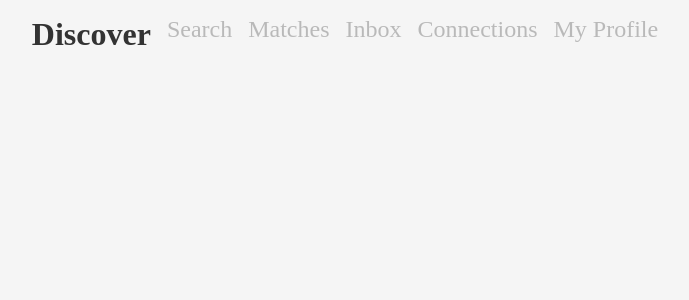
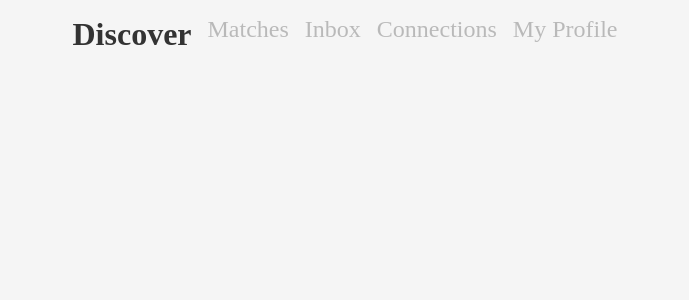
Before and after one commit to bobbygrdn/dating-app, a React (Create React App) app: page /search-results in a window 1280 px wide. Shown: the top 300 px of the page, without its empty margins (295-984 px from the left). Built offline with nearby package versions, Linux system fonts and the light colour scheme; no server answers.

Commit message:
Deletes search component from navbar

```diff
--- a/src/Components/navbar/Navbar.jsx
+++ b/src/Components/navbar/Navbar.jsx
@@ -14,9 +14,6 @@ function Navbar() {
             <ul className='navbar-UL'>
                 <li>
                     <Link to='/' className='nav-link active-tab' onClick={handleClick}>Discover</Link>
-                </li>
-                <li>
-                    <Link to='/search-results' className='nav-link' onClick={handleClick}>Search</Link>
                 </li>
                 <li>
                     <Link to='/matches' className='nav-link' onClick={handleClick}>Matches</Link>
```
